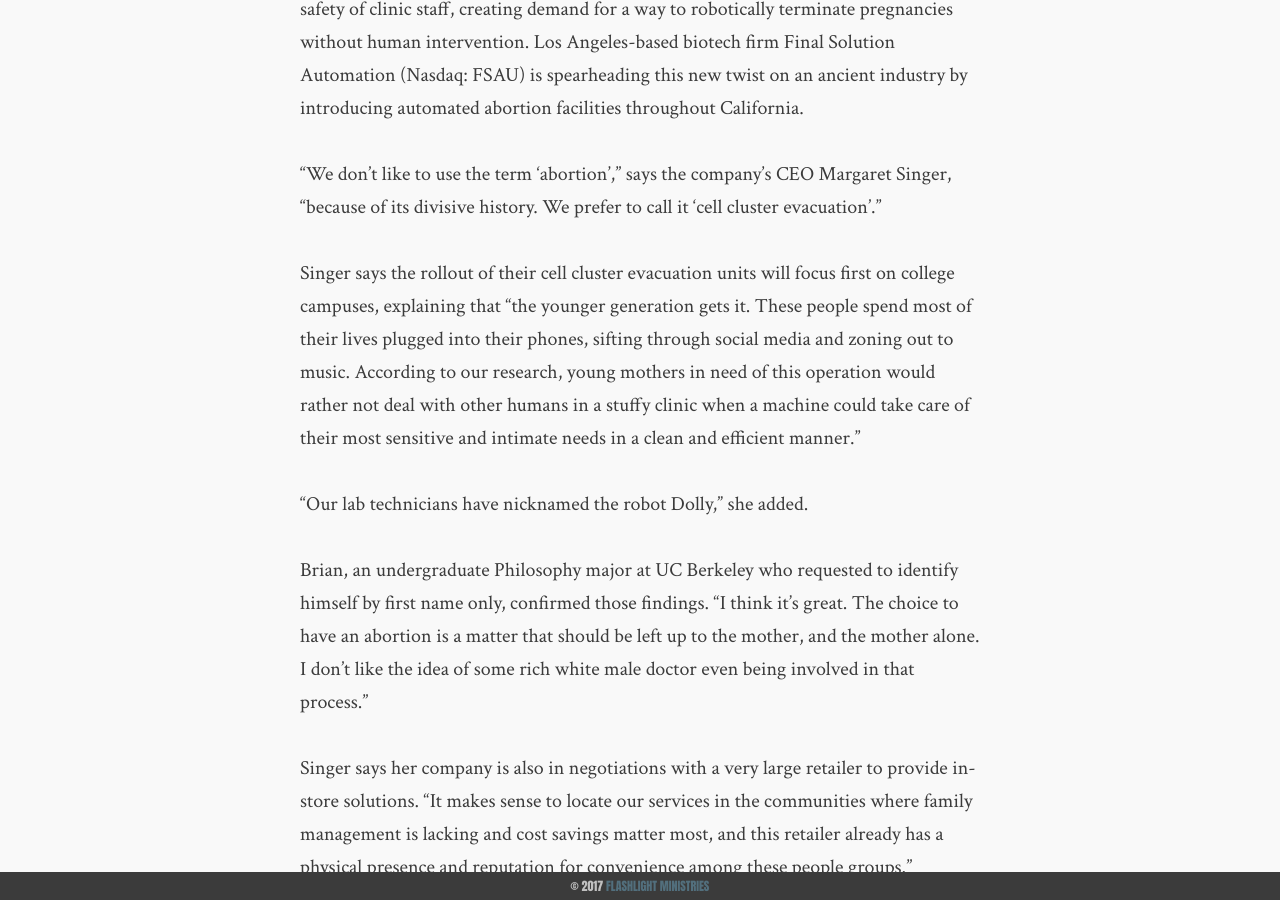
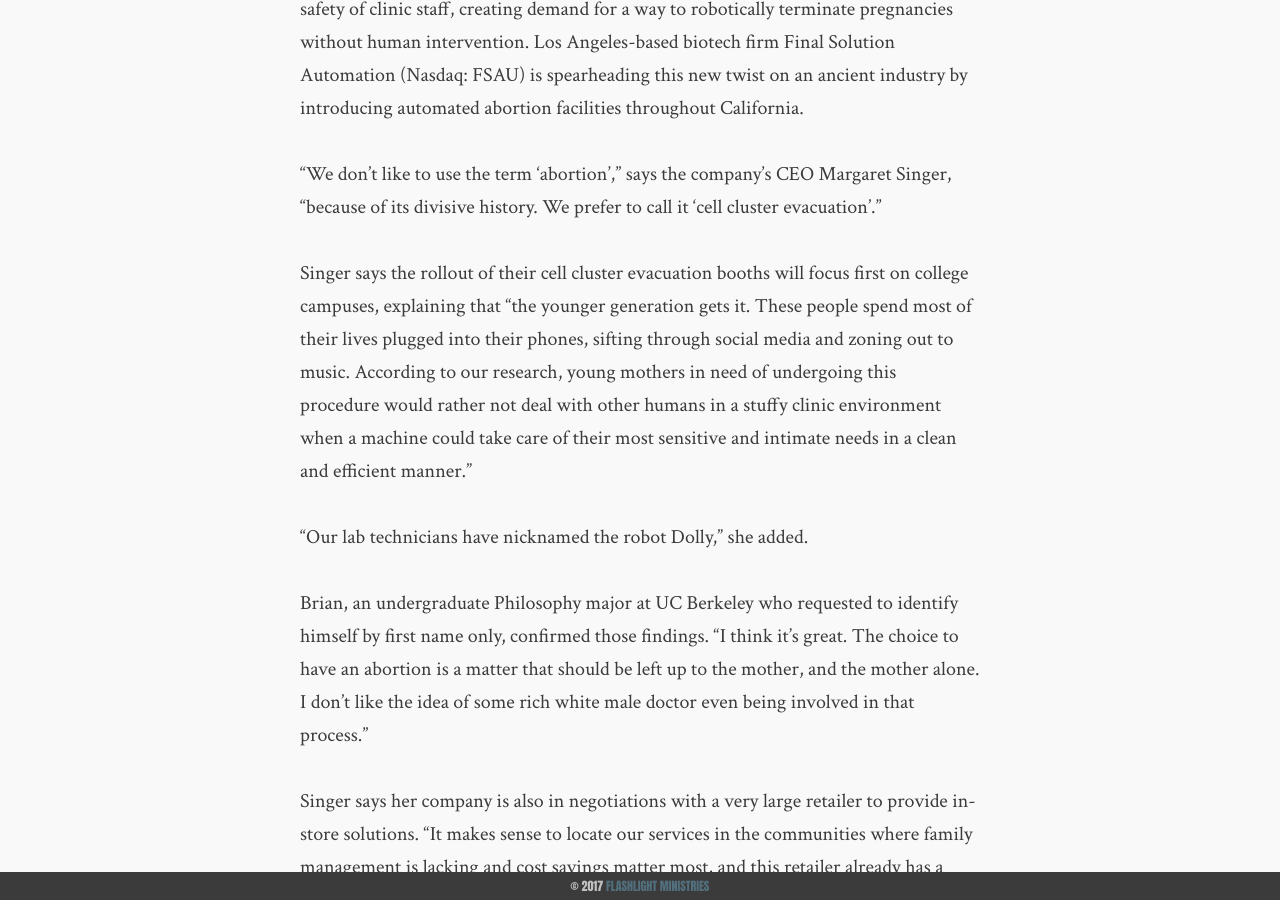
Before and after one commit to flashlightministries/oilforlight, a Jekyll site: the page built from _posts/2017-10-10-abortion-robots.md, in a window 1280 px wide and 900 px high, scrolled down 731 px. Built offline with Jekyll 4.4.1, drawn with Linux system fonts in a browser that asks for light colours; comment, search, counter and statistics services are not loaded.

Commit message:
Update 2017-10-10-abortion-robots.md

```diff
--- a/_posts/2017-10-10-abortion-robots.md
+++ b/_posts/2017-10-10-abortion-robots.md
@@ -12,7 +12,7 @@ The targeting of abortion clinics by pro-life activists has raised concerns over
 
 "We don't like to use the term 'abortion'," says the company's CEO Margaret Singer, "because of its divisive history.  We prefer to call it 'cell cluster evacuation'."
 
-Singer says the rollout of their cell cluster evacuation units will focus first on college campuses, explaining that "the younger generation gets it.  These people spend most of their lives plugged into their phones, sifting through social media and zoning out to music.  According to our research, young mothers in need of this operation would rather not deal with other humans in a stuffy clinic when a machine could take care of their most sensitive and intimate needs in a clean and efficient manner."
+Singer says the rollout of their cell cluster evacuation booths will focus first on college campuses, explaining that "the younger generation gets it.  These people spend most of their lives plugged into their phones, sifting through social media and zoning out to music.  According to our research, young mothers in need of undergoing this procedure would rather not deal with other humans in a stuffy clinic environment when a machine could take care of their most sensitive and intimate needs in a clean and efficient manner."
 
 "Our lab technicians have nicknamed the robot Dolly," she added.
 
```
